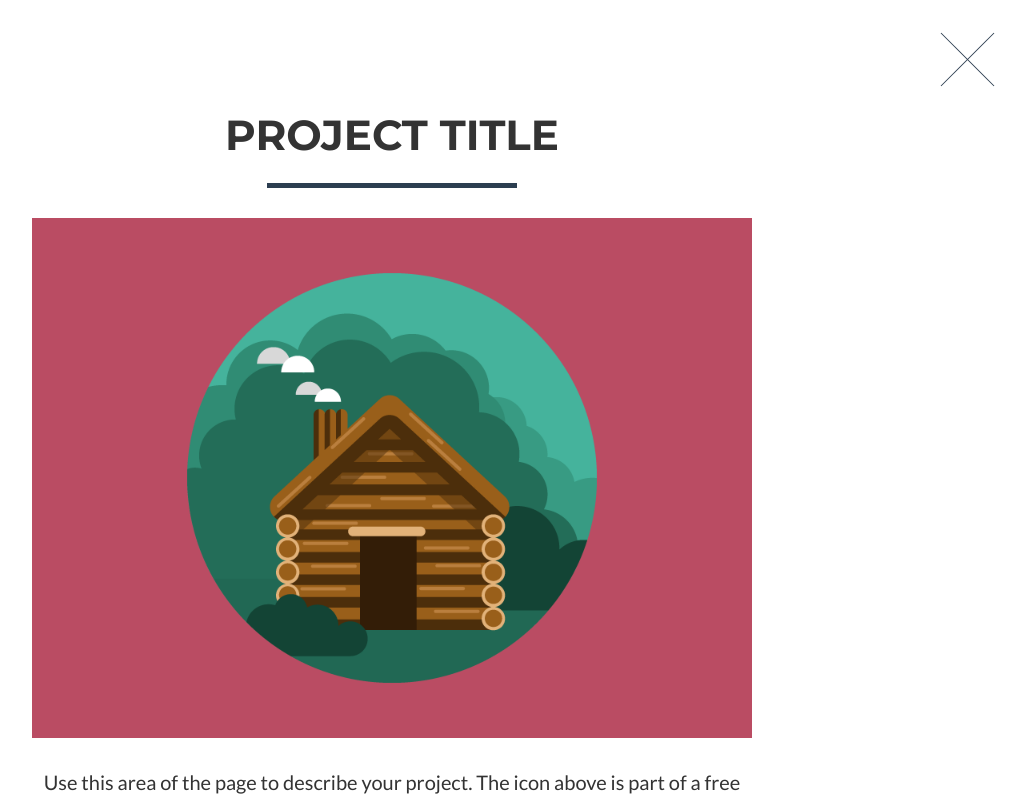
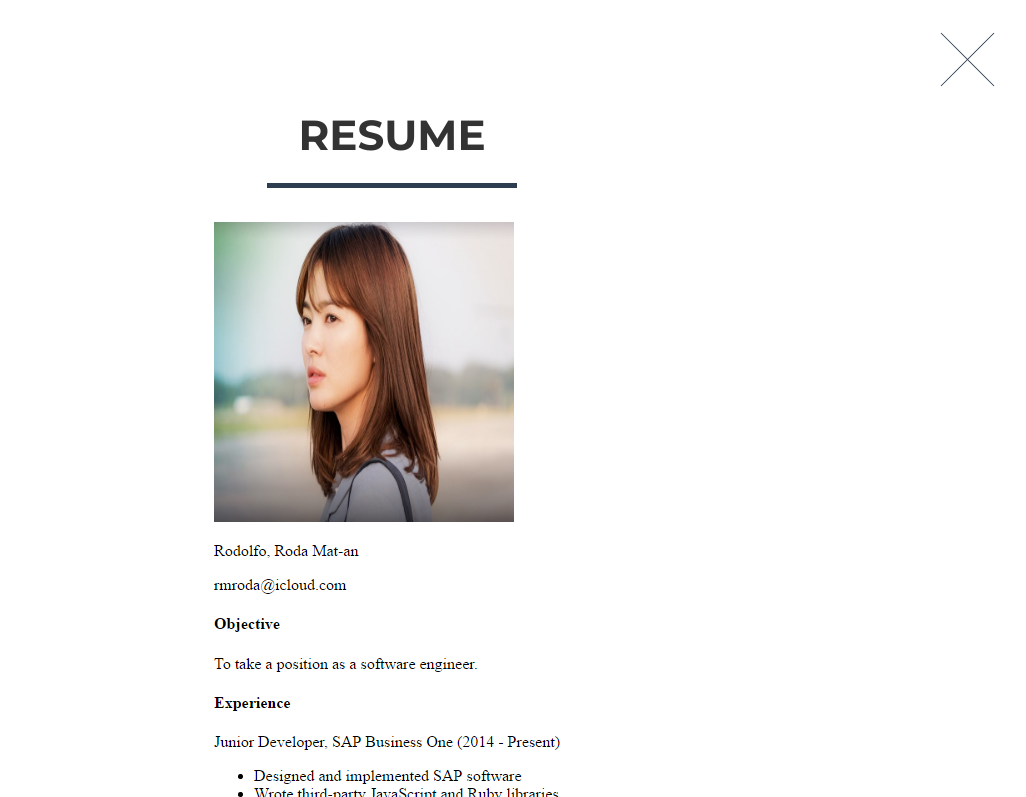
Before and after one commit to rodarodolfo/rodarodolfo.github.io, a website: page index.html in a window 1280 px wide. Both pictures are taken after a click on the link 250 px from the left and 1356 px from the top of the page. Shown: the part 959-1756 px from the top of the page, without its empty margins (248-1274 px from the left). Drawn offline with nearby package versions, Linux system fonts and the light colour scheme; files that its build step writes are made by us from their sources.

Commit message:
Update index.html

```diff
--- a/index.html
+++ b/index.html
@@ -254,9 +254,9 @@
                 <div class="row">
                     <div class="col-lg-8 col-lg-offset-2">
                         <div class="modal-body">
-                            <h2>Project Title</h2>
+                            <h2>Resume</h2>
                             <hr class="star-primary">
-                            <img src="img/portfolio/cabin.png" class="img-responsive img-centered" alt="">
+                            <img src="img/portfolio/resume.PNG" class="img-responsive img-centered" alt="">
                             <p>Use this area of the page to describe your project. The icon above is part of a free icon set by <a href="https://sellfy.com/p/8Q9P/jV3VZ/">Flat Icons</a>. On their website, you can download their free set with 16 icons, or you can purchase the entire set with 146 icons for only $12!</p>
                             <ul class="list-inline item-details">
                                 <li>Client:
@@ -269,6 +269,10 @@
                                 </li>
                                 <li>Service:
                                     <strong><a href="http://startbootstrap.com">Web Development</a>
+                                    </strong>
+                                </li>
+                                <li>
+                                    <strong><a href="rmrodadomain.x10host.com">ResumeLink</a>
                                     </strong>
                                 </li>
                             </ul>
@@ -382,10 +386,7 @@
                                     <strong><a href="http://startbootstrap.com">Web Development</a>
                                     </strong>
                                 </li>
-                                <li>
-                                    <strong><a href="rmrodadomain.x10host.com"></a>
-                                    </strong>
-                                </li>
+
                             </ul>
                             <button type="button" class="btn btn-default" data-dismiss="modal"><i class="fa fa-times"></i> Close</button>
                         </div>
```
